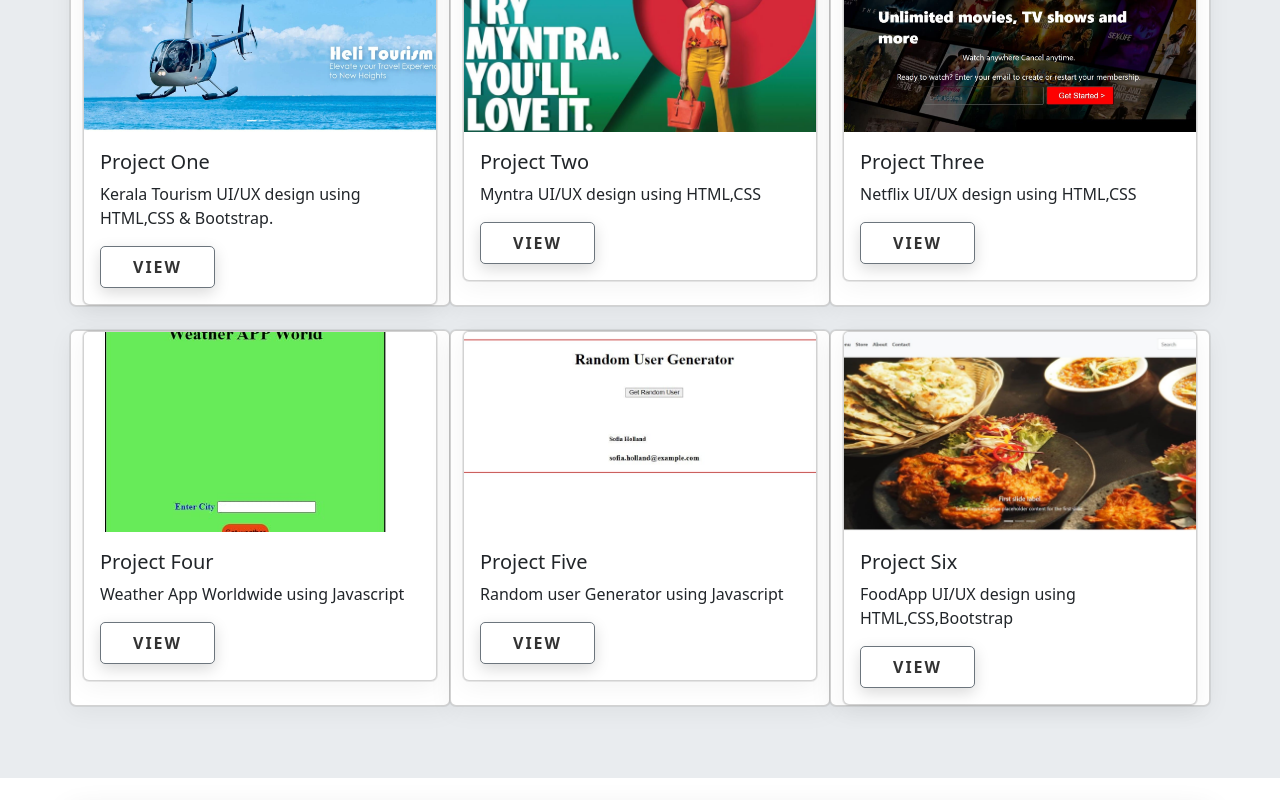
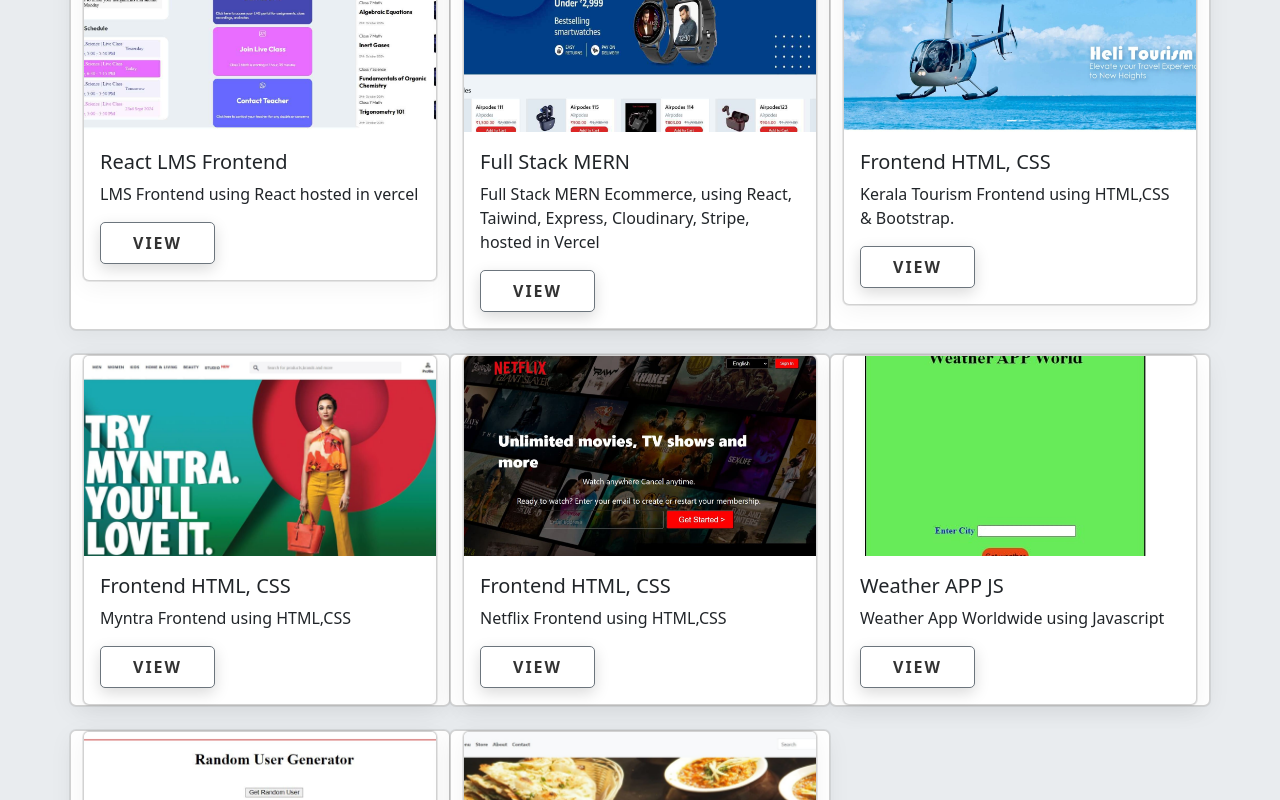
Before and after one commit to tomlewis2023/React_Portfolio, a React (Vite) app: page / in a window 1280 px wide. Shown: the part 980-1780 px from the top of the page. Built offline with nearby package versions, Linux system fonts and the light colour scheme.

Commit message:
update 27.10.24

```diff
--- a/src/components/Projects.jsx
+++ b/src/components/Projects.jsx
@@ -6,19 +6,37 @@
 import proj4 from "../assets/proj4.jpg";
 import proj5 from "../assets/proj5.jpg";
 import proj6 from "../assets/proj6.jpg";
+import proj7 from "../assets/proj7.jpg";
+import proj8 from "../assets/proj8.jpg";
 
 
 const projects = [
+
+
   {
-    title: "Project One",
-    description: "Kerala Tourism UI/UX design using HTML,CSS & Bootstrap.",
+    title: "React LMS Frontend",
+    description: "LMS Frontend using React hosted in vercel",
+    img: proj7,
+    link: "https://student-portal-lime.vercel.app/"
+
+  },
+  {
+    title: "Full Stack MERN",
+    description: "Full Stack MERN Ecommerce, using React, Taiwind, Express, Cloudinary, Stripe, hosted in Vercel",
+    img: proj8,
+    link: "https://fullstack-e-commerce-u1vh.vercel.app/"
+
+  },
+  {
+    title: "Frontend HTML, CSS",
+    description: "Kerala Tourism Frontend using HTML,CSS & Bootstrap.",
     img: proj1,
     link: "https://tomlewis2023.github.io/keralatourismcss/index.html"
 
   },
   {
-    title: "Project Two",
-    description: "Myntra UI/UX design using HTML,CSS ",
+    title: "Frontend HTML, CSS",
+    description: "Myntra Frontend using HTML,CSS ",
     img: proj2,
     link: "https://tomlewis2023.github.io/MyntraTom/"
 
@@ -26,33 +44,34 @@
 
   },
   {
-    title: "Project Three",
-    description: "Netflix UI/UX design using HTML,CSS",
+    title: "Frontend HTML, CSS",
+    description: "Netflix Frontend using HTML,CSS",
     img: proj3,
     link: "https://tomlewis2023.github.io/NetflixTom/"
 
   },
   {
-    title: "Project Four",
+    title: "Weather APP JS",
     description: "Weather App Worldwide using Javascript ",
     img: proj4,
     link: "https://tomlewis2023.github.io/weatherapp/"
 
   },
   {
-    title: "Project Five",
+    title: "Random User JS",
     description: "Random user Generator using Javascript",
     img: proj5,
     link: "https://tomlewis2023.github.io/FetchApi/"
 
   },
   {
-    title: "Project Six",
-    description: "FoodApp UI/UX design using HTML,CSS,Bootstrap",
+    title: "Frontend HTML , CSS",
+    description: "FoodApp Frontend using HTML,CSS,Bootstrap",
     img: proj6,
     link: "https://tomlewis2023.github.io/FoodcartBootstrap/"
 
   },
+
 ];
 
 const Projects = () => {
```
Also changed, not shown: src/assets/proj7.jpg (added), src/assets/proj8.jpg (added).
